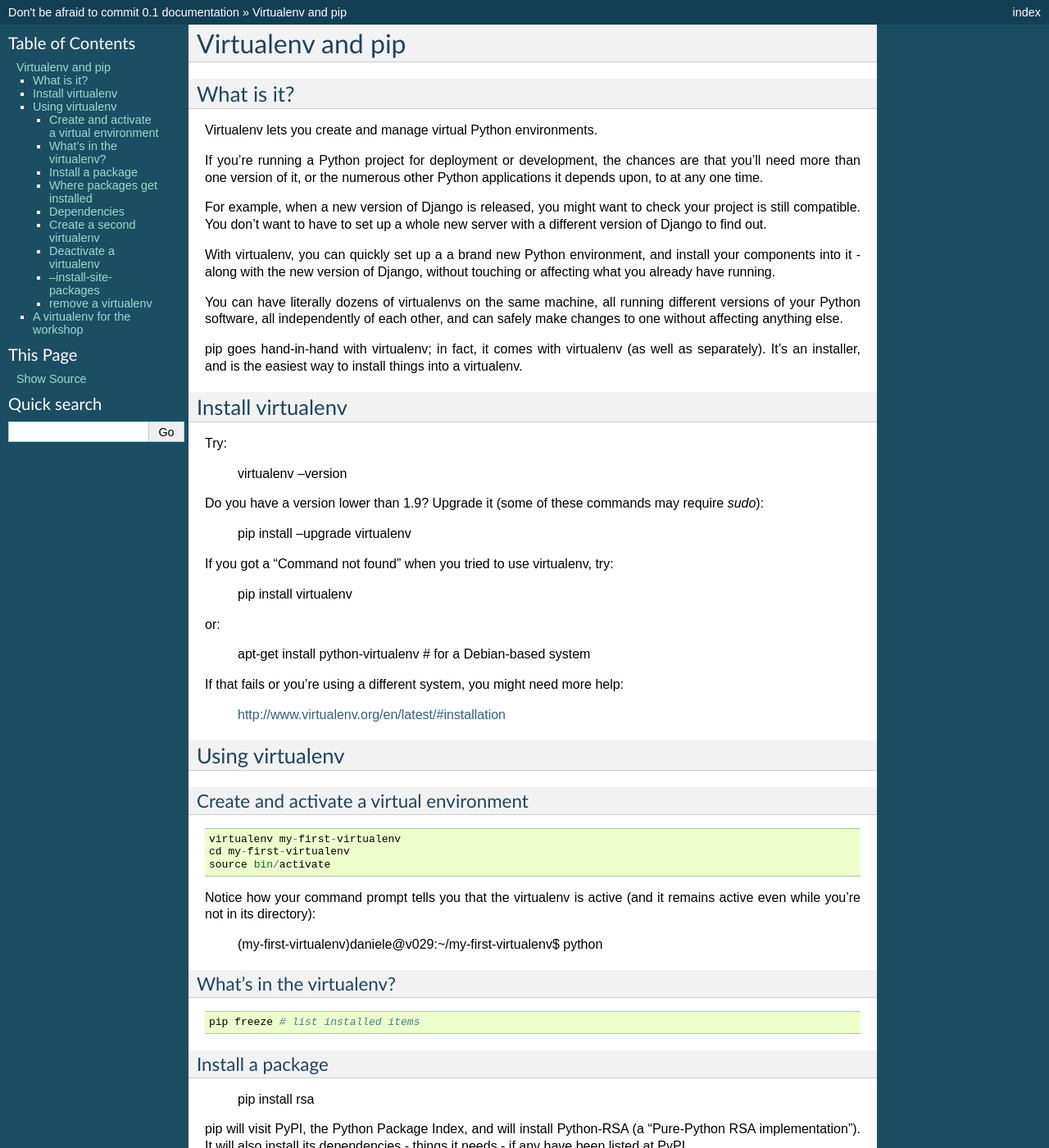
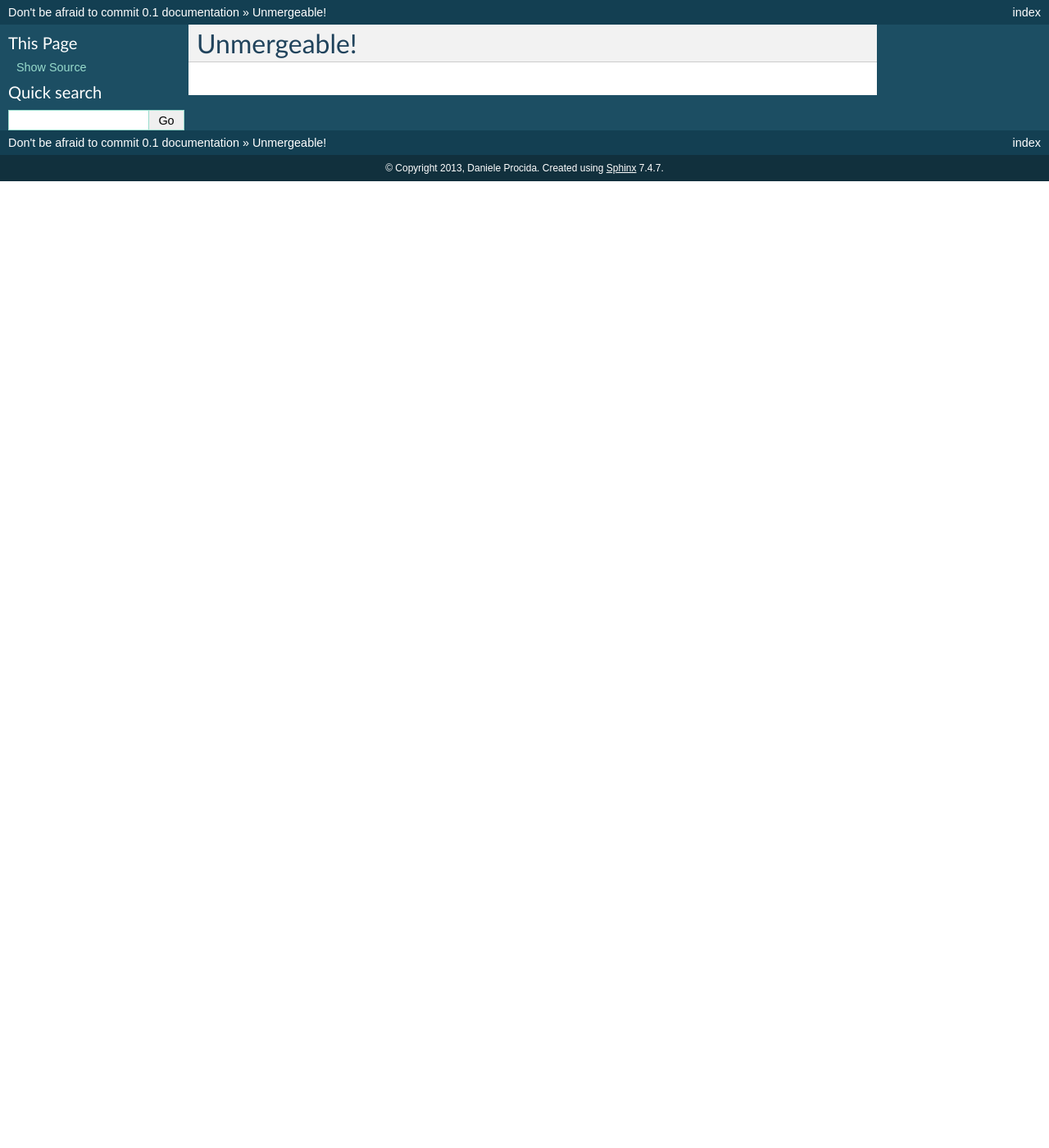
Before and after one commit to evildmp/afraid-to-commit, a Sphinx documentation site: the page built from docs/virtualenv.rst, in a window 1280 px wide and 1400 px high. Shown: the whole window at 82% size. Built offline with Sphinx 7.4.7, drawn with Linux system fonts in a browser that asks for light colours; some of the changed text lies outside the part shown.

Commit message:
creating unmergeable branch

```diff
--- a/docs/virtualenv.rst
+++ b/docs/virtualenv.rst
@@ -1,161 +1,3 @@
 ##################
-Virtualenv and pip
+Unmergeable!
 ##################
-
-
-What is it?
-===========
-
-Virtualenv lets you create and manage virtual Python environments.
-
-If you're running a Python project for deployment or development, the chances
-are that you'll need more than one version of it, or the numerous other Python
-applications it depends upon, to at any one time.
-
-For example, when a new version of Django is released, you might want to check
-your project is still compatible. You don't want to have to set up a whole new
-server with a different version of Django to find out.
-
-With virtualenv, you can quickly set up a a brand new Python environment, and
-install your components into it - along with the new version of Django,
-without touching or affecting what you already have running.
-
-You can have literally dozens of virtualenvs on the same machine, all running
-different versions of your Python software, all independently of each other,
-and can safely make changes to one without affecting anything else.
-
-pip goes hand-in-hand with virtualenv; in fact, it comes with virtualenv (as
-well as separately). It's an installer, and is the easiest way to install
-things into a virtualenv.
-
-
-Install virtualenv
-==================
-
-Try:
-
-	virtualenv --version
-
-Do you have a version lower than 1.9? Upgrade it (some of these commands may
-require `sudo`):
-
-	pip install --upgrade virtualenv
-
-If you got a "Command not found" when you tried to use virtualenv, try:
-
-	pip install virtualenv
-
-or:
-
-	apt-get install python-virtualenv # for a Debian-based system
-
-If that fails or you're using a different system, you might need more help:
-
-	http://www.virtualenv.org/en/latest/#installation
-
-
-Using virtualenv
-================
-
-Create and activate a virtual environment
------------------------------------------
-
-::
-
-	virtualenv my-first-virtualenv
-	cd my-first-virtualenv
-	source bin/activate
-
-Notice how your command prompt tells you that the virtualenv is active (and it remains active even while you're not in its directory):
-
-	(my-first-virtualenv)daniele@v029:~/my-first-virtualenv$ python
-
-What's in the virtualenv?
--------------------------
-
-::
-
-	pip freeze # list installed items
-
-Install a package
------------------
-
-	pip install rsa
-
-pip will visit PyPI, the Python Package Index, and will install Python-RSA (a
-"Pure-Python RSA implementation"). It will also install its dependencies -
-things it needs - if any have been listed at PyPI.
-
-Now see what `pip freeze` reports. And try:
-
-	(my-first-virtualenv)daniele@v029:~/my-first-virtualenv$ python
-	Python 2.7.2+ (default, Jul 20 2012, 22:15:08)
-	[GCC 4.6.1] on linux2
-	Type "help", "copyright", "credits" or "license" for more information.
-	>>> import rsa
-
-Where packages get installed
-----------------------------
-
-Your virtualenv has a site-packages directory, in the same way your system does. So now rsa can be found in:
-
-	~/my-first-virtualenv/lib/python2.7/site-packages/rsa
-
-Dependencies
-------------
-
-Python-RSA doesn't have any dependencies, but if it did, and if those
-dependencies had dependencies, pip would install them all.
-
-So if all the package authors have done a good job of informing PyPI about
-their software's requirements, you can install a Django application, for
-example, and pip will will install it and Django and possibly dozens of other
-pieces of software, all into your virtualenv, and without your having to make
-sure that everything required is in place.
-
-Create a second virtualenv
---------------------------
-
-::
-
-	cd ~/ # it would be silly to create a virtualenv inside another
-	virtualenv my-second-virtualenv
-	source bin/activate # activate it, and deactivate the other one
-
-`pip freeze` will show you that you haven't installed Python-RSA in this one -
-it's a completely different Python environment from the other, and both are
-isolated from the system-wide Python setup.
-
-Deactivate a virtualenv
------------------------
-
-	deactivate
-
-Now you're no longer in any virtualenv.
-
---install-site-packages
------------------------
-
-Sometimes you might want to have the Python packages already installed on your
-system included in your new virtualenv. In that case:
-
-	virtualenv --install-site-packages my-third-virtualenv
-
-remove a virtualenv
--------------------
-
-virtualenvs are disposable. You can get rid of these:
-
-    cd ~/
-	rm -r  my-first-virtualenv my-second-virtualenv my-third-virtualenv
-
-A virtualenv for the workshop
-=============================
-
-There's more to virtualenv, but that's all you need to get started
-and to use it effectively. Now create a virtualenv for the workshop:
-
-	virtualenv afraid-to-commit
-	cd afraid-to-commit
-	source bin/activate
-	pip install django
```
